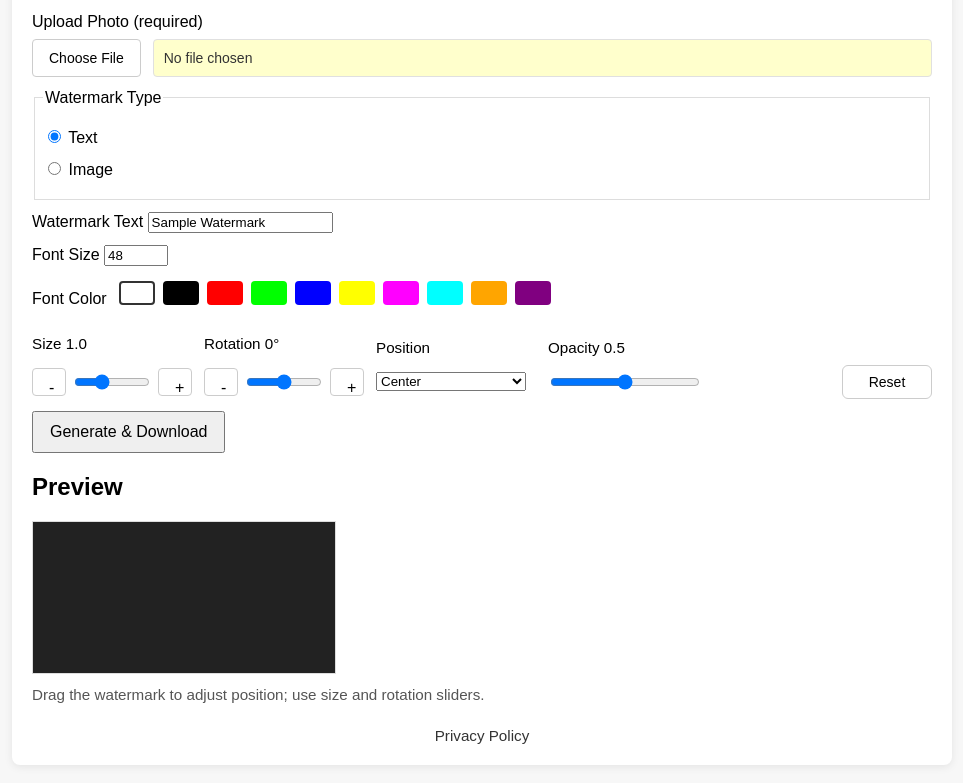
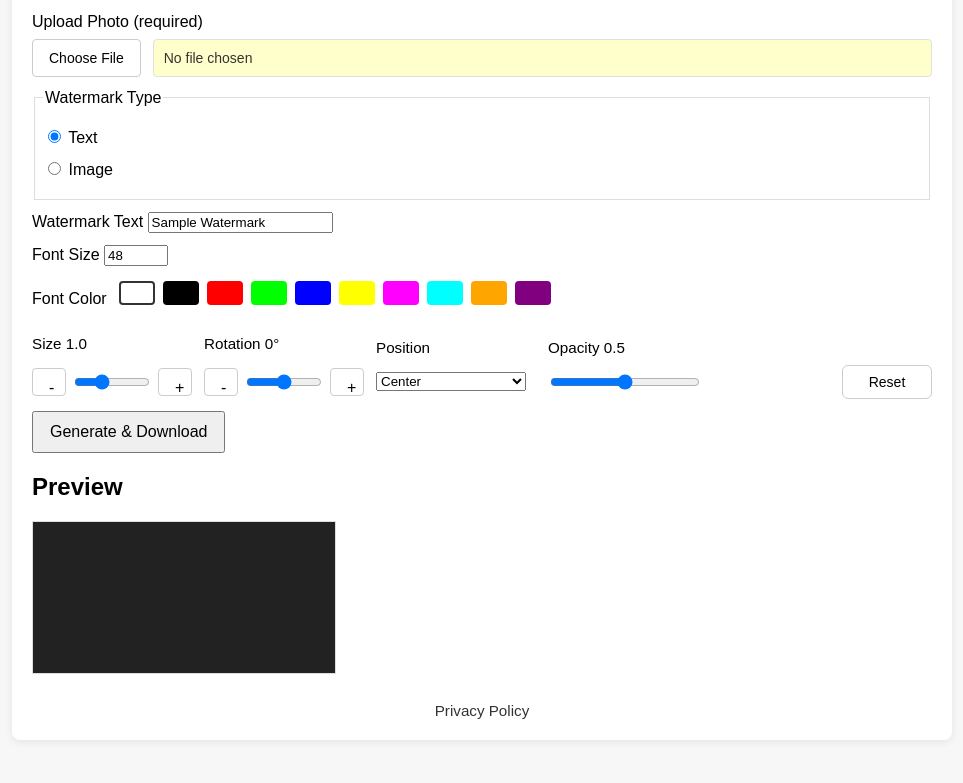
Before and after one commit to eric16823-beep/waterfull, a website: page public/index.html in a window 1280 px wide. Shown: the part 135-918 px from the top of the page, without its empty margins (158-1121 px from the left). Drawn offline with Linux system fonts and the light colour scheme.

Commit message:
Remove preview instruction text

```diff
--- a/public/index.html
+++ b/public/index.html
@@ -119,7 +119,6 @@
         <canvas id="previewCanvas"></canvas>
         <div id="watermarkPreview" class="watermark-preview"></div>
       </div>
-      <p id="previewHint">Drag the watermark to adjust position; use size and rotation sliders.</p>
       <div id="result"></div>
     </div>
     <footer class="site-footer">
```
